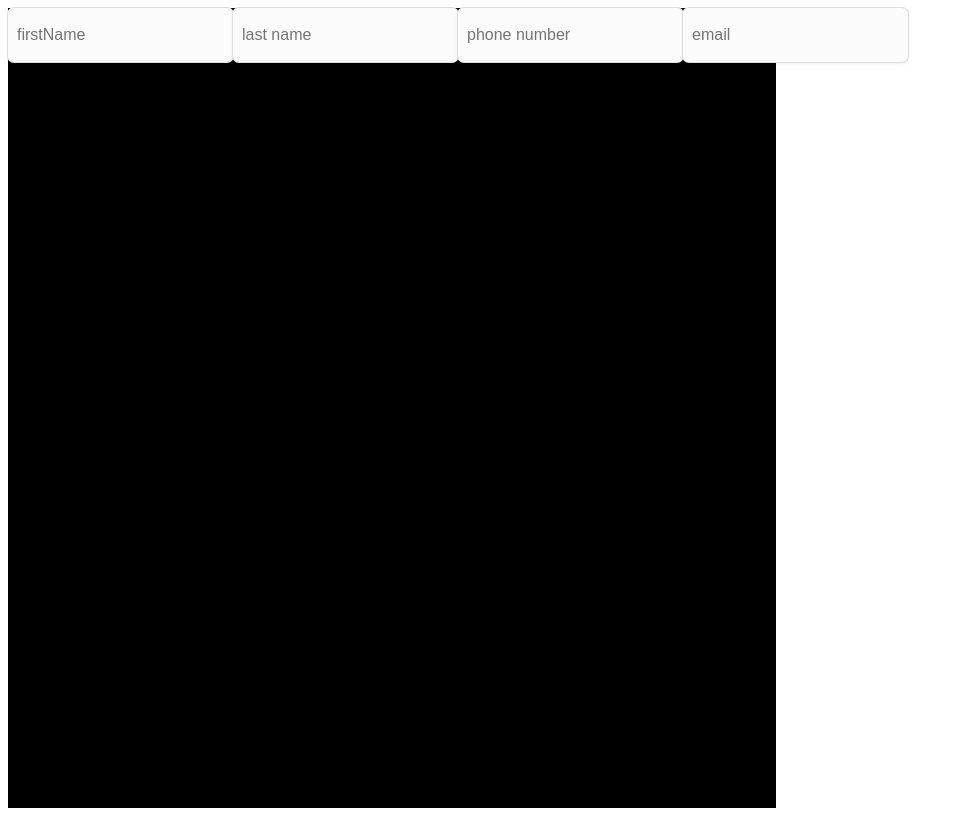
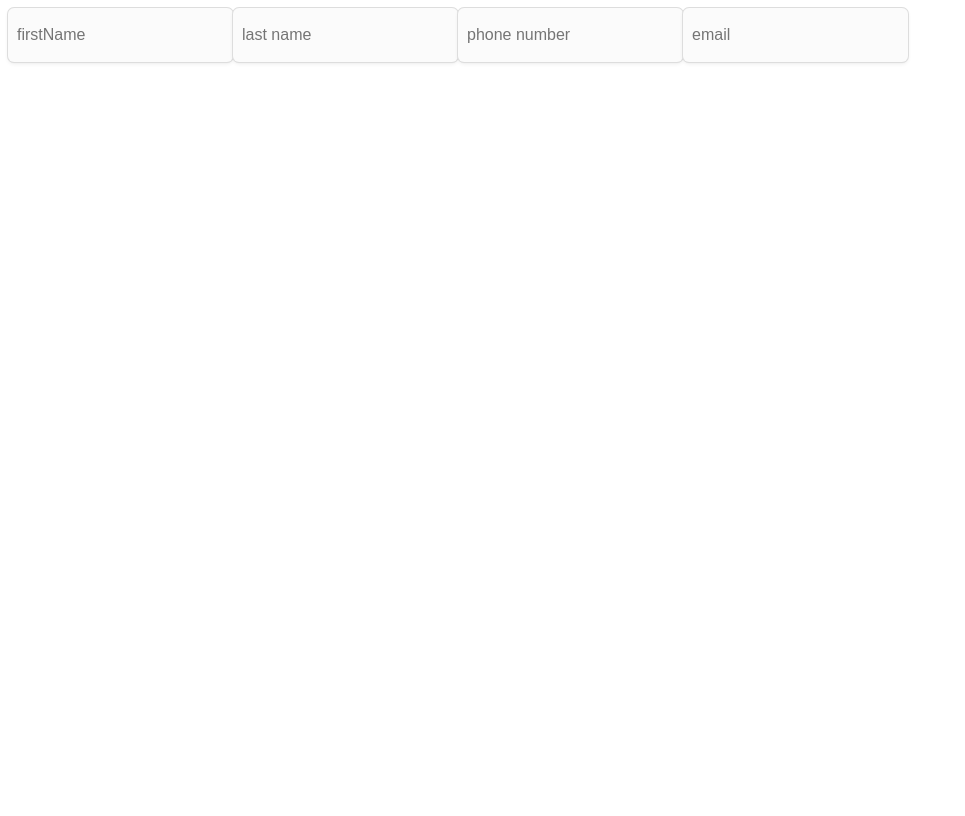
Before and after one commit to carlos-escamilla33/cv_app, a React (Vite) app: page / in a window 1280 px wide. Shown: the whole page, without its empty margins (0-965 px from the left). Built offline with nearby package versions, Linux system fonts and the light colour scheme.

Commit message:
created output

```diff
--- a/src/components/Profile/Profile.css
+++ b/src/components/Profile/Profile.css
@@ -1,8 +1,8 @@
 
 #profile-container {
     display: flex;
-    flex-direction: "row";
-    background-color: black;
+    flex-direction: "column";
+    /* background-color: black; */
     height: 100vh;
     width: 60vw;
 }
--- a/src/components/ProfileInput/ProfileInput.jsx
+++ b/src/components/ProfileInput/ProfileInput.jsx
@@ -9,6 +9,7 @@ function ProfileInput({type, placeholder, name, handleInputChange, value }) {
             name={name}
             onChange={handleInputChange}
             value={value}
+            required
         />
     )
 }
```
Also changed, not shown: src/components/Output/Output.css (added, +8 -0 lines), src/components/Output/Output.jsx (added, +8 -0 lines).
